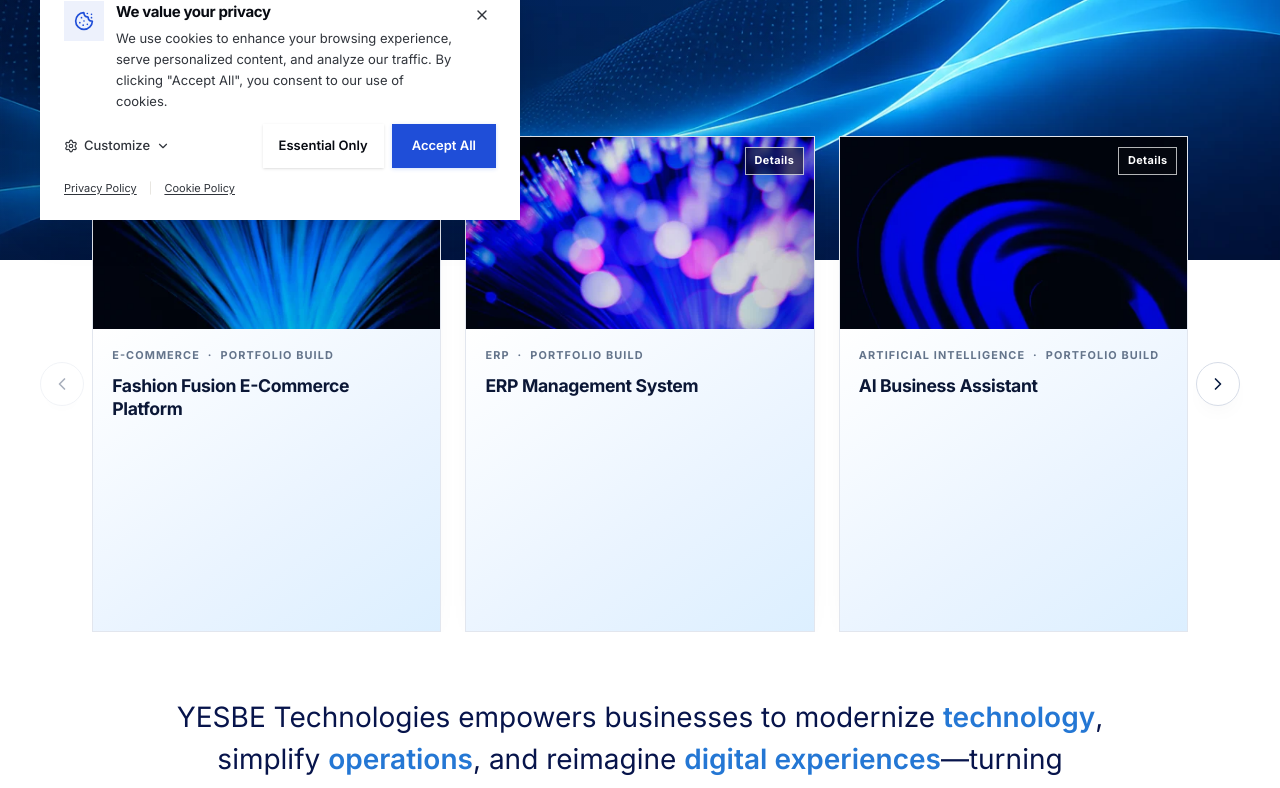
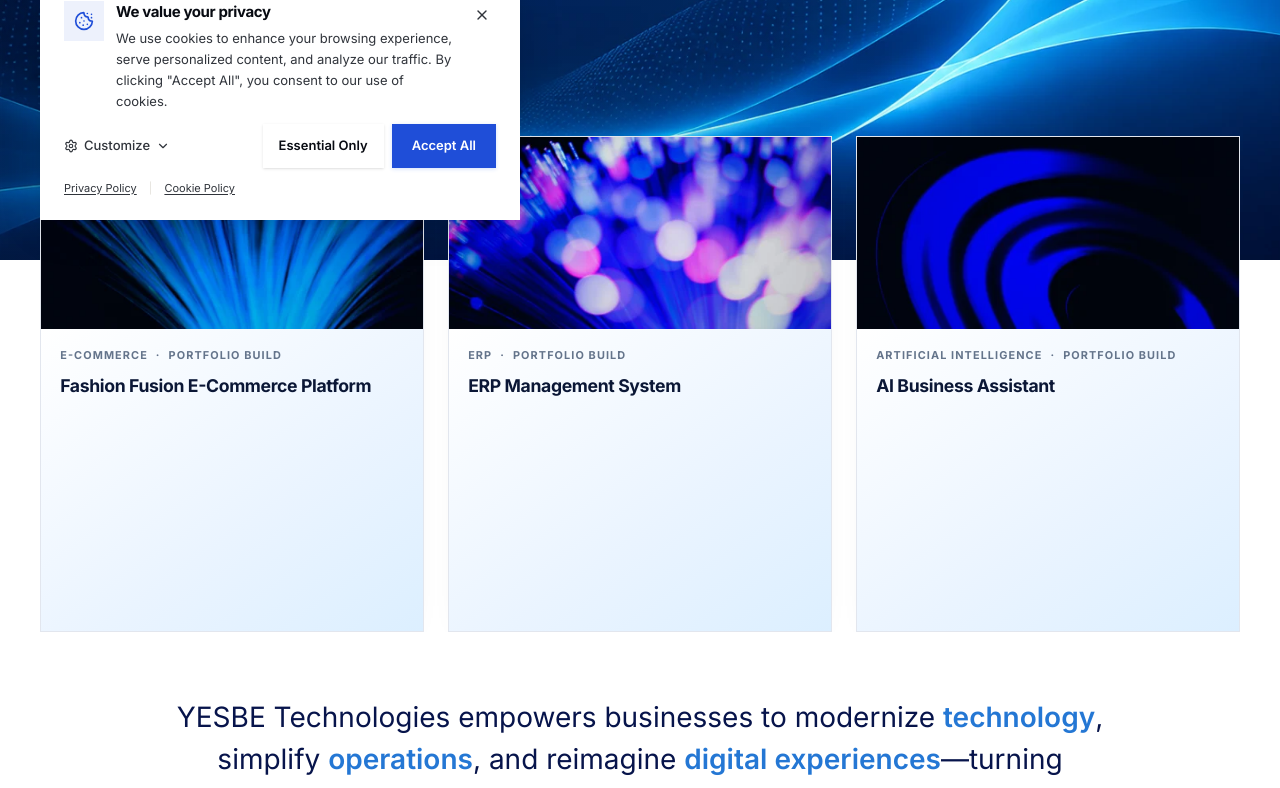
Before and after one commit to SachinBalraj/YesBe-portfolio, a React (Vite) app: page / in a window 1280 px wide. Shown: the part 540-1328 px from the top of the page. Built offline with nearby package versions, Linux system fonts and the light colour scheme.

Commit message:
Convert homepage portfolio rail to scroll-driven animation

```diff
--- a/src/sections/CaseStudiesRail.tsx
+++ b/src/sections/CaseStudiesRail.tsx
@@ -1,5 +1,5 @@
-import { useCallback, useEffect, useRef, useState } from "react";
-import { ArrowRight, ChevronLeft, ChevronRight } from "lucide-react";
+import { useEffect, useRef } from "react";
+import { ArrowRight } from "lucide-react";
 import { Link } from "react-router-dom";
 import { orderedCaseStudies } from "@/data/phase3";
 import { localSrcSet } from "@/utils/images";
@@ -59,6 +59,13 @@ const INTRODUCTION_CONTENT = [
   "—turning complex business challenges into smarter, scalable solutions.",
 ];
 
+const DESKTOP_STICKY_MEDIA = "(min-width: 768px)";
+const REDUCED_MOTION_MEDIA = "(prefers-reduced-motion: reduce)";
+
+function clamp(value: number, min: number, max: number) {
+  return Math.min(Math.max(value, min), max);
+}
+
 type CardStudy = (typeof CASE_STUDIES)[number];
 type CardImage = { src: string; alt: string };
 
@@ -71,23 +78,17 @@ function CaseStudyCard({
   cardImage: CardImage;
   revealOnHover: boolean;
 }) {
-  const [hovered, setHovered] = useState(false);
-  const [focused, setFocused] = useState(false);
-  const [pinned, setPinned] = useState(false);
-  const srcSet = localSrcSet(cardImage.src, CARD_IMAGE_WIDTHS);
-  const revealed = revealOnHover && (hovered || focused || pinned);
   const href = `/case-studies/${study.slug}`;
-  const detailsId = `case-card-details-${study.slug}`;
   const lightSweep = LIGHT_SWEEP_SLUGS.includes(study.slug);
   const cardClassName = [
     "case-rail__card",
     revealOnHover ? "case-rail__card--reveal" : "",
-    revealed ? "case-rail__card--revealed" : "",
     lightSweep ? "case-rail__card--light-sweep" : "",
   ]
     .filter(Boolean)
     .join(" ");
 
+  const srcSet = localSrcSet(cardImage.src, CARD_IMAGE_WIDTHS);
   const imageElement = (
     <img
       src={cardImage.src}
@@ -103,42 +104,9 @@ function CaseStudyCard({
   );
 
   return (
-    <article
-      className={cardClassName}
-      onPointerEnter={(event) => {
-        if (event.pointerType === "mouse") setHovered(true);
-      }}
-      onPointerLeave={(event) => {
-        if (event.pointerType === "mouse") setHovered(false);
-      }}
-      onFocus={(event) => {
-        const target = event.target;
-        if (
-          target instanceof Element &&
-          target.matches(":focus-visible") &&
-          target.matches(".case-rail__title-link, .case-rail__cta")
-        ) {
-          setFocused(true);
-        }
-      }}
-      onBlur={(event) => {
-        if (!event.currentTarget.contains(event.relatedTarget as Node | null)) setFocused(false);
-      }}
-    >
+    <article className={cardClassName}>
       <div className="case-rail__panel">
         <div className="case-rail__media">{imageElement}</div>
-        {revealOnHover ? (
-          <button
-            type="button"
-            className="case-rail__reveal-control"
-            aria-label={`${pinned ? "Hide" : "Show"} details for ${study.title}`}
-            aria-expanded={revealed}
-            aria-controls={detailsId}
-            onClick={() => setPinned((value) => !value)}
-          >
-            {pinned ? "Hide" : "Details"}
-          </button>
-        ) : null}
         <div className="case-rail__body">
           <div className="case-rail__meta">
             <span>{study.category}</span>
@@ -151,11 +119,7 @@ function CaseStudyCard({
           </h3>
           {revealOnHover ? (
             <>
-              <div
-                className="case-rail__reveal-content"
-                id={detailsId}
-                aria-hidden={!revealed}
-              >
+              <div className="case-rail__reveal-content">
                 <p className="case-rail__description">{study.shortOverview}</p>
                 <ul className="case-rail__tags" aria-label="Technologies">
                   {study.technologies.slice(0, 3).map((technology) => (
@@ -163,12 +127,7 @@ function CaseStudyCard({
                   ))}
                 </ul>
               </div>
-              <Link
-                to={href}
-                className="case-rail__cta"
-                tabIndex={revealed ? undefined : -1}
-                aria-hidden={!revealed}
-              >
+              <Link to={href} className="case-rail__cta">
                 Explore Case Study
                 <ArrowRight className="size-4" aria-hidden="true" />
               </Link>
@@ -194,64 +153,114 @@ function CaseStudyCard({
 }
 
 export function CaseStudiesRail() {
+  const sectionRef = useRef<HTMLElement>(null);
+  const stickyRef = useRef<HTMLDivElement>(null);
   const viewportRef = useRef<HTMLDivElement>(null);
-  const [canPrev, setCanPrev] = useState(false);
-  const [canNext, setCanNext] = useState(true);
-
-  const updateNav = useCallback(() => {
-    const viewport = viewportRef.current;
-    if (!viewport) return;
-    const maxScroll = viewport.scrollWidth - viewport.clientWidth;
-    setCanPrev(viewport.scrollLeft > 4);
-    setCanNext(viewport.scrollLeft < maxScroll - 4);
-  }, []);
+  const trackRef = useRef<HTMLDivElement>(null);
 
   useEffect(() => {
+    const section = sectionRef.current;
+    const sticky = stickyRef.current;
     const viewport = viewportRef.current;
-    if (!viewport) return;
-    updateNav();
-    viewport.addEventListener("scroll", updateNav, { passive: true });
-    const observer =
-      typeof ResizeObserver === "undefined" ? null : new ResizeObserver(() => updateNav());
-    observer?.observe(viewport);
-    if (viewport.firstElementChild) observer?.observe(viewport.firstElementChild);
+    const track = trackRef.current;
+    if (!section || !sticky || !viewport || !track) return;
+
+    const desktopMedia = window.matchMedia(DESKTOP_STICKY_MEDIA);
+    const reducedMedia = window.matchMedia(REDUCED_MOTION_MEDIA);
+    let frame = 0;
+    let distance = 0;
+    let maxTranslate = 0;
+
+    const getStickyTop = () => {
+      const raw = window.getComputedStyle(sticky).top;
+      const parsed = Number.parseFloat(raw);
+      return Number.isFinite(parsed) ? parsed : 0;
+    };
+
+    const applyProgress = () => {
+      frame = 0;
+      if (!desktopMedia.matches || reducedMedia.matches || distance <= 0) {
+        track.style.transform = "translate3d(0, 0, 0)";
+        return;
+      }
+      const stickyTop = getStickyTop();
+      const sectionTop = section.getBoundingClientRect().top + window.scrollY - stickyTop;
+      const progress = clamp((window.scrollY - sectionTop) / distance, 0, 1);
+      track.style.transform = `translate3d(${-progress * maxTranslate}px, 0, 0)`;
+    };
+
+    const requestUpdate = () => {
+      if (frame) return;
+      frame = window.requestAnimationFrame(applyProgress);
+    };
+
+    const measure = () => {
+      if (!desktopMedia.matches || reducedMedia.matches) {
+        distance = 0;
+        maxTranslate = 0;
+        section.style.removeProperty("--case-pin-distance");
+        track.style.transform = "translate3d(0, 0, 0)";
+        return;
+      }
+      const viewportWidth = viewport.clientWidth;
+      const trackWidth = track.scrollWidth;
+      maxTranslate = Math.max(trackWidth - viewportWidth, 0);
+      distance = maxTranslate;
+      if (maxTranslate > 0) {
+        section.style.setProperty("--case-pin-distance", `${maxTranslate}px`);
+      } else {
+        section.style.removeProperty("--case-pin-distance");
+      }
+      requestUpdate();
+    };
+
+    const onResize = () => measure();
+
+    measure();
+    window.addEventListener("scroll", requestUpdate, { passive: true });
+    window.addEventListener("resize", onResize);
+
+    const ro = new ResizeObserver(() => measure());
+    ro.observe(viewport);
+    ro.observe(track);
+    ro.observe(sticky);
+
+    viewport.querySelectorAll("img").forEach((img) => {
+      if (!img.complete) img.addEventListener("load", measure, { once: true });
+    });
+
+    const onMediaChange = () => measure();
+    desktopMedia.addEventListener("change", onMediaChange);
+    reducedMedia.addEventListener("change", onMediaChange);
+
     return () => {
-      viewport.removeEventListener("scroll", updateNav);
-      observer?.disconnect();
+      if (frame) window.cancelAnimationFrame(frame);
+      window.removeEventListener("scroll", requestUpdate);
+      window.removeEventListener("resize", onResize);
+      desktopMedia.removeEventListener("change", onMediaChange);
+      reducedMedia.removeEventListener("change", onMediaChange);
+      ro.disconnect();
+      viewport.querySelectorAll("img").forEach((img) => img.removeEventListener("load", measure));
+      section.style.removeProperty("--case-pin-distance");
+      track.style.transform = "";
     };
-  }, [updateNav]);
-
-  const scrollByCard = useCallback((direction: 1 | -1) => {
-    const viewport = viewportRef.current;
-    if (!viewport) return;
-    const firstCard = viewport.querySelector<HTMLElement>(".case-rail__card");
-    const gap = 24;
-    const amount = firstCard ? firstCard.offsetWidth + gap : viewport.clientWidth;
-    viewport.scrollBy({ left: direction * amount, behavior: "smooth" });
   }, []);
 
   return (
     <section
+      ref={sectionRef}
       id="selected-work"
       aria-label="Selected work"
       className="case-rail"
     >
+      <div ref={stickyRef} className="case-rail__sticky">
         <div className="container-page case-rail__inner">
           <div className="case-rail__intro">
             <p>{INTRODUCTION_CONTENT}</p>
           </div>
           <div className="case-rail__carousel">
-          <button
-            type="button"
-            className="case-rail__nav case-rail__nav--prev"
-            aria-label="Previous projects"
-            onClick={() => scrollByCard(-1)}
-            disabled={!canPrev}
-          >
-            <ChevronLeft className="size-5" aria-hidden="true" />
-          </button>
             <div ref={viewportRef} className="case-rail__viewport">
-            <div className="case-rail__track">
+              <div ref={trackRef} className="case-rail__track">
                 {CASE_STUDIES.map((study) => {
                   const cardImage = CARD_IMAGES[study.slug];
                   return (
@@ -265,15 +274,7 @@ export function CaseStudiesRail() {
                 })}
               </div>
             </div>
-          <button
-            type="button"
-            className="case-rail__nav case-rail__nav--next"
-            aria-label="Next projects"
-            onClick={() => scrollByCard(1)}
-            disabled={!canNext}
-          >
-            <ChevronRight className="size-5" aria-hidden="true" />
-          </button>
+          </div>
         </div>
       </div>
     </section>
--- a/src/styles/case-studies-rail.css
+++ b/src/styles/case-studies-rail.css
@@ -7,9 +7,10 @@ body:has(.case-rail) {
   --case-gap: 24px;
   --case-card-height: 31rem;
   --case-overlap: calc(var(--case-card-height) * 0.25);
+  --case-sticky-top: 76px;
+  --case-pin-distance: 0px;
   position: relative;
   margin-top: calc(-1 * var(--case-overlap));
-  padding-bottom: 2rem;
   background: linear-gradient(
     to bottom,
     transparent 0 var(--case-overlap),
@@ -17,10 +18,14 @@ body:has(.case-rail) {
   );
 }
 
+.case-rail__sticky {
+  position: relative;
+}
+
 .case-rail__inner {
   display: flex;
   flex-direction: column;
-  padding-bottom: 0;
+  padding-bottom: 1.5rem;
 }
 
 .case-rail__carousel {
@@ -29,11 +34,8 @@ body:has(.case-rail) {
 }
 
 .case-rail__viewport {
-  overflow-x: auto;
+  overflow-x: hidden;
   overflow-y: hidden;
-  scroll-snap-type: x mandatory;
-  scroll-behavior: smooth;
-  -webkit-overflow-scrolling: touch;
   scrollbar-width: none;
   -ms-overflow-style: none;
 }
@@ -46,6 +48,8 @@ body:has(.case-rail) {
   display: flex;
   align-items: stretch;
   gap: var(--case-gap);
+  will-change: transform;
+  transform: translate3d(0, 0, 0);
 }
 
 .case-rail__card {
@@ -53,48 +57,29 @@ body:has(.case-rail) {
   height: var(--case-card-height);
   flex: 0 0 100%;
   min-width: 0;
-  scroll-snap-align: start;
 }
 
-.case-rail__nav {
-  position: absolute;
-  top: 50%;
-  z-index: 4;
-  display: inline-flex;
-  align-items: center;
-  justify-content: center;
-  width: 2.75rem;
-  height: 2.75rem;
-  border: 1px solid #d6dce7;
-  border-radius: 9999px;
-  background: #ffffff;
-  color: #071b40;
-  box-shadow: 0 10px 24px -18px rgba(5, 19, 46, 0.45);
-  transform: translateY(-50%);
-  transition:
-    background-color 200ms ease,
-    color 200ms ease,
-    border-color 200ms ease,
-    opacity 200ms ease;
-}
+@media (min-width: 768px) {
+  .case-rail {
+    height: calc(100svh - var(--case-sticky-top) + var(--case-pin-distance));
+  }
 
-.case-rail__nav:hover:not(:disabled) {
-  background: #0f2f6e;
-  border-color: #0f2f6e;
-  color: #ffffff;
-}
+  .case-rail__sticky {
+    position: sticky;
+    top: var(--case-sticky-top);
+    height: calc(100svh - var(--case-sticky-top));
+    display: flex;
+    align-items: stretch;
+  }
 
-.case-rail__nav:disabled {
-  opacity: 0.35;
-  cursor: default;
-}
+  .case-rail__inner {
+    width: 100%;
+    height: 100%;
+  }
 
-.case-rail__nav--prev {
-  left: -3.5rem;
-}
-
-.case-rail__nav--next {
-  right: -3.5rem;
+  .case-rail__viewport {
+    overflow: hidden;
+  }
 }
 
 .case-rail__panel {
@@ -498,27 +483,64 @@ body:has(.case-rail) {
 }
 
 @media (max-width: 767px) {
-  .case-rail__carousel {
-    padding: 0 2.75rem;
+  .case-rail {
+    --case-card-height: 28rem;
+    height: auto;
+    margin-top: calc(-1 * var(--case-overlap));
+    padding-bottom: 2rem;
   }
 
-  .case-rail__nav {
-    width: 2.4rem;
-    height: 2.4rem;
+  .case-rail__sticky {
+    position: relative;
+    height: auto;
   }
 
-  .case-rail__nav--prev {
-    left: 0;
+  .case-rail__viewport {
+    overflow-x: auto;
+    overflow-y: hidden;
+    scroll-snap-type: x mandatory;
+    scroll-behavior: smooth;
+    -webkit-overflow-scrolling: touch;
   }
 
-  .case-rail__nav--next {
-    right: 0;
+  .case-rail__track {
+    will-change: auto;
+    transform: none !important;
+  }
+
+  .case-rail__card {
+    flex-basis: 100%;
+    scroll-snap-align: start;
+  }
+
+  .case-rail__media {
+    height: 10.5rem;
+    flex-basis: 10.5rem;
+  }
+
+  .case-rail__body {
+    padding: 1rem;
   }
 }
 
-@media (min-width: 768px) {
+@media (min-width: 768px) and (max-width: 1199px) {
+  .case-rail {
+    --case-card-height: 30rem;
+  }
+
   .case-rail__card {
     flex-basis: calc((100% - var(--case-gap)) / 2);
+  }
+
+  .case-rail__media {
+    height: 11rem;
+    flex-basis: 11rem;
+  }
+}
+
+@media (min-width: 1200px) {
+  .case-rail__card {
+    flex-basis: calc((100% - 2 * var(--case-gap)) / 3);
   }
 }
 
@@ -532,70 +554,6 @@ body:has(.case-rail) {
   }
 }
 
-@media (min-width: 1200px) {
-  .case-rail__carousel {
-    padding: 0 3.25rem;
-  }
-
-  .case-rail__card {
-    flex-basis: calc((100% - 2 * var(--case-gap)) / 3);
-  }
-
-  .case-rail__nav--prev {
-    left: 0;
-  }
-
-  .case-rail__nav--next {
-    right: 0;
-  }
-}
-
-@media (min-width: 768px) and (max-width: 1199px) {
-  .case-rail {
-    --case-card-height: 30rem;
-  }
-
-  .case-rail__carousel {
-    padding: 0 3rem;
-  }
-
-  .case-rail__card {
-    flex-basis: calc((100% - var(--case-gap)) / 2);
-  }
-
-  .case-rail__media {
-    height: 11rem;
-    flex-basis: 11rem;
-  }
-
-  .case-rail__nav--prev {
-    left: 0;
-  }
-
-  .case-rail__nav--next {
-    right: 0;
-  }
-}
-
-@media (max-width: 767px) {
-  .case-rail {
-    --case-card-height: 28rem;
-  }
-
-  .case-rail__card {
-    flex-basis: 100%;
-  }
-
-  .case-rail__media {
-    height: 10.5rem;
-    flex-basis: 10.5rem;
-  }
-
-  .case-rail__body {
-    padding: 1rem;
-  }
-}
-
 @media (hover: none), (pointer: coarse) {
   .case-rail__card--reveal .case-rail__reveal-control {
     display: inline-flex;
@@ -603,8 +561,30 @@ body:has(.case-rail) {
 }
 
 @media (prefers-reduced-motion: reduce) {
+  .case-rail {
+    height: auto !important;
+  }
+
+  .case-rail__sticky {
+    position: relative !important;
+    height: auto !important;
+  }
+
   .case-rail__viewport {
+    overflow-x: auto;
+    overflow-y: hidden;
+    scroll-snap-type: x mandatory;
     scroll-behavior: auto;
+    -webkit-overflow-scrolling: touch;
+  }
+
+  .case-rail__track {
+    will-change: auto;
+    transform: none !important;
+  }
+
+  .case-rail__card {
+    scroll-snap-align: start;
   }
 
   .case-rail__image,
@@ -613,8 +593,7 @@ body:has(.case-rail) {
   .case-rail__card:hover .case-rail__panel,
   .case-rail__card--reveal .case-rail__image,
   .case-rail__card--reveal .case-rail__reveal-content,
-  .case-rail__card--reveal .case-rail__cta,
-  .case-rail__nav {
+  .case-rail__card--reveal .case-rail__cta {
     transition: none;
   }
 
```
Lines whose indentation alone changed are shown as unchanged.
